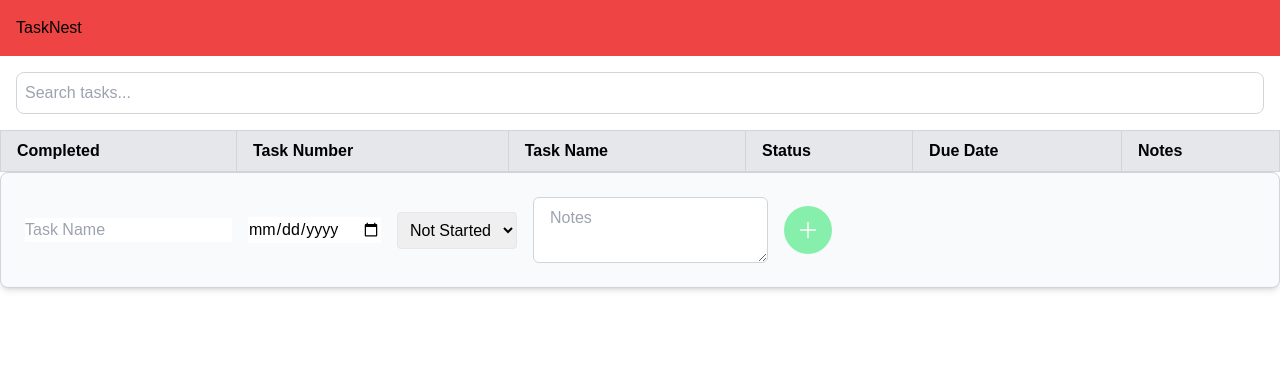
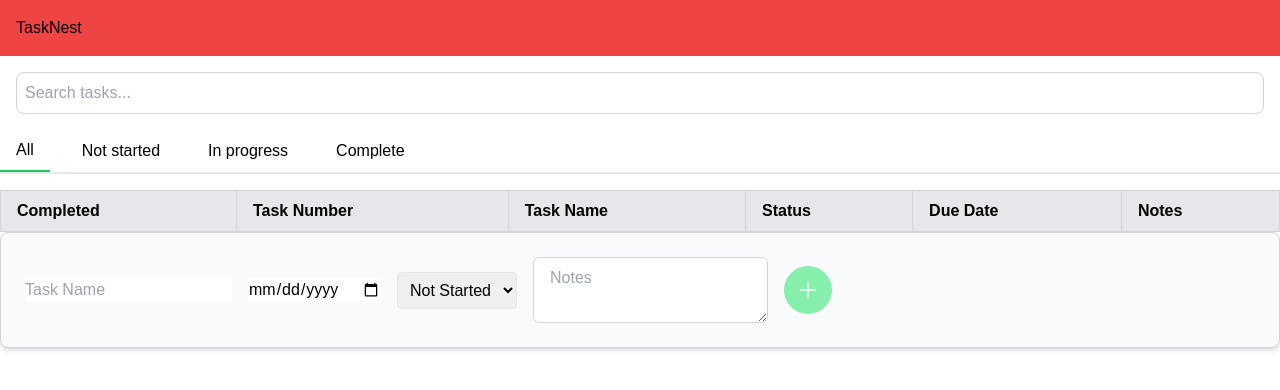
Before and after one commit to g33ya/task-dashboard, a Next.js app: page / in a window 1280 px wide. Shown: the top 390 px of the page. Built offline with nearby package versions, Linux system fonts and the light colour scheme.

Commit message:
Filter by status (not started, in progress, complete) functionality implemented

```diff
--- a/app/components/searchbar.js
+++ b/app/components/searchbar.js
@@ -10,7 +10,7 @@ export function SearchBar() {
     };
     return (
         <div>
-            <div className="p-4">
+<div className="p-4">
                 <input
                     type="text"
                     value={searchTerm}
@@ -20,6 +20,7 @@ export function SearchBar() {
                 />
             </div>
             <TaskTable searchTerm={searchTerm} />
-        </div>
+            </div>
+
     );
 }
--- a/app/components/table.js
+++ b/app/components/table.js
@@ -1,6 +1,8 @@
 "use client"; // DOM
 import { useState } from 'react';
 import { TableRow } from './tablerow.js';
+import { SearchBar } from './searchbar.js';
+
 import { PlusIcon , CheckIcon} from '@heroicons/react/24/solid'; // For solid icons
 
 export function TaskTable( { searchTerm }) {
@@ -8,7 +10,7 @@ export function TaskTable( { searchTerm }) {
     const [tasks, setTasks] = useState([]); // list of tasks
     const [newTask, setNewTask] = useState({ // create new task
         name: '',
-        status: '',
+        status: 'not-started',
         dueDate: '',
         notes:'',
     });
@@ -21,6 +23,8 @@ export function TaskTable( { searchTerm }) {
             [name]: value
         });
     }
+    const [selectedTab, setSelectedTab] = useState('all');
+
 
     const handleFormSubmit = (newEvent) => {
         newEvent.preventDefault(); // stop page from reloading
@@ -54,16 +58,32 @@ export function TaskTable( { searchTerm }) {
     };
 
     const filteredTasks = tasks.filter(task => {
-        return (
-            task.name.toLowerCase().includes(searchTerm.toLowerCase()) ||
-            task.status.toLowerCase().includes(searchTerm.toLowerCase()) ||
-            task.dueDate.toLowerCase().includes(searchTerm.toLowerCase()) ||
-            task.notes.toLowerCase().includes(searchTerm.toLowerCase())
-        );
+        const matchesSearchTerm =
+        task.name.toLowerCase().includes(searchTerm.toLowerCase()) ||
+        task.status.toLowerCase().includes(searchTerm.toLowerCase()) ||
+        task.dueDate.toLowerCase().includes(searchTerm.toLowerCase()) ||
+        task.notes.toLowerCase().includes(searchTerm.toLowerCase());
+
+        const matchesTab =
+            selectedTab === 'all' || task.status === selectedTab;
+
+        return matchesSearchTerm && matchesTab;
     });
 
     return (
         <div>
+            <div className="flex space-x-4 border-b-2 mb-4">
+                {['all', 'not-started', 'in-progress', 'complete'].map((status) => (
+                    <button
+                        key={status}
+                        className={`px-4 py-2 font-medium ${selectedTab === status ? 'border-b-2 border-green-500' : ''}`}
+                        onClick={() => setSelectedTab(status)}
+                    >
+                        {status.charAt(0).toUpperCase() + status.slice(1).replace('-', ' ')}
+                    </button>
+                ))}
+            </div>
+
             <table className="table-auto border-collapse border border-gray-300 w-full text-left">
                 <thead className="bg-gray-200">
                 <tr>
@@ -100,7 +120,7 @@ export function TaskTable( { searchTerm }) {
                     />
                     <select
                         name="status"
-                        value={newTask.status}
+                        value={newTask.status || "not-started"}
                         onChange={handleInputChange}
                         className="border p-2 rounded"
                     >
```
